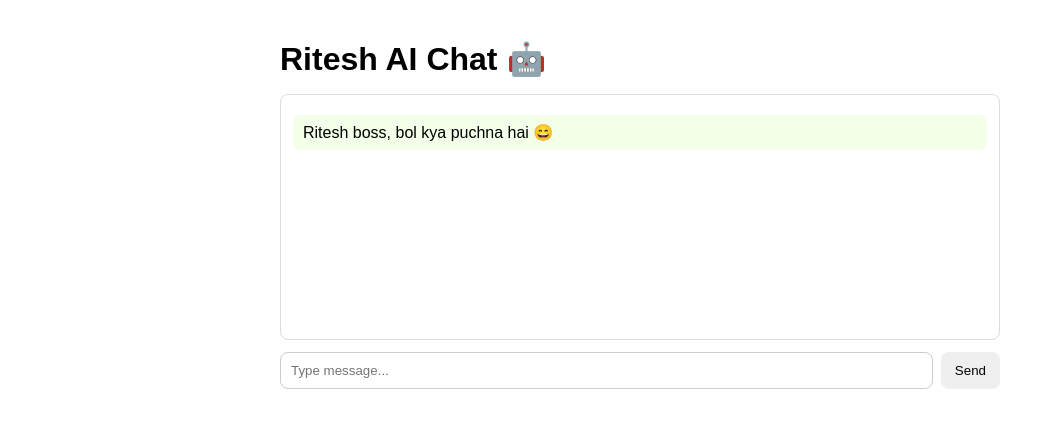
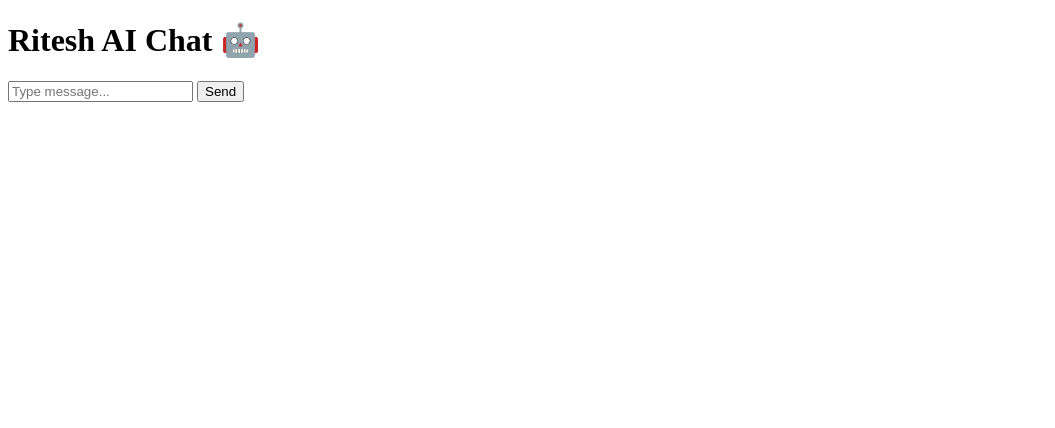
Before and after one commit to moraltalesstory5-max/ritesh-ai, a website: page index.html in a window 1280 px wide. Shown: the whole page, without its empty margins (0-1055 px from the left). Drawn offline with Linux system fonts and the light colour scheme.

Commit message:
Update index.html

```diff
--- a/index.html
+++ b/index.html
@@ -1,35 +1,17 @@
 <!doctype html>
-<html lang="en">
+<html>
 <head>
   <meta charset="UTF-8" />
   <meta name="viewport" content="width=device-width, initial-scale=1.0"/>
   <title>Ritesh AI Chat</title>
-  <style>
-    body{font-family:Arial, sans-serif; max-width:720px; margin:40px auto; padding:0 12px;}
-    h1{margin-bottom:16px;}
-    #chat{border:1px solid #ddd; padding:12px; border-radius:8px; min-height:220px; margin-bottom:12px;}
-    .msg{margin:8px 0; padding:8px 10px; border-radius:8px; background:#f6f6f6;}
-    .me{background:#e8f3ff;}
-    .ai{background:#f3ffe8;}
-    .row{display:flex; gap:8px;}
-    input{flex:1; padding:10px; border:1px solid #ccc; border-radius:8px;}
-    button{padding:10px 14px; border:0; border-radius:8px; cursor:pointer;}
-    small{color:#777;}
-  </style>
 </head>
 <body>
   <h1>Ritesh AI Chat 🤖</h1>
 
-  <div id="chat">
-    <div class="msg ai">Ritesh boss, bol kya puchna hai 😄</div>
-  </div>
+  <div id="chat"></div>
 
-  <form id="chatForm" class="row">
-    <input id="msgInput" placeholder="Type message..." autocomplete="off" />
-    <button id="sendBtn" type="submit">Send</button>
-  </form>
-
-  <small id="status"></small>
+  <input id="msgInput" placeholder="Type message..." />
+  <button type="button" id="sendBtn">Send</button>
 
   <script src="./script.js"></script>
 </body>
```
